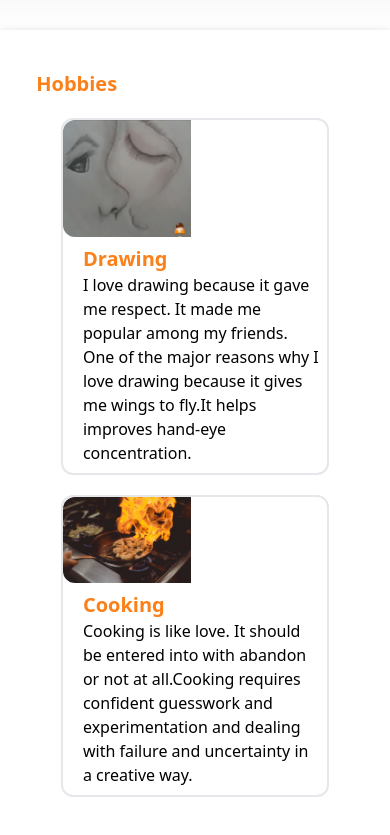
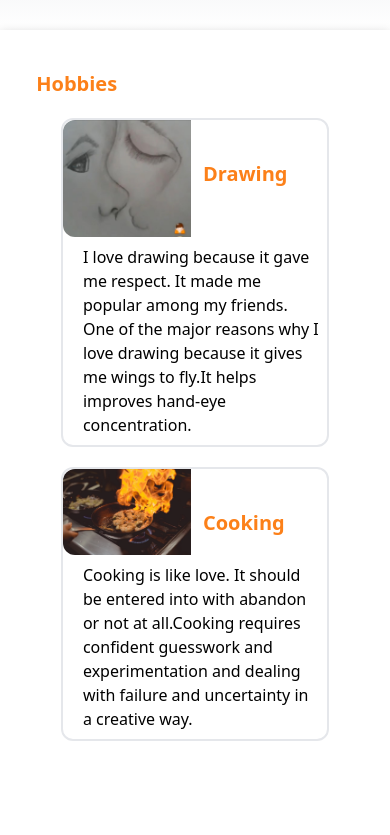
Before and after one commit to vigneshpandi2907/vignesh-portfolio, a React (Create React App) app: page / in a window 390 px wide. Shown: the part 2872-3707 px from the top of the page. After the commit the page ends 3653 px from the top, so only its background shows below. Built offline with nearby package versions, Linux system fonts and the light colour scheme; a web font is replaced by a local one; what @kamona/tailwindcss-perspective would draw is missing.

Commit message:
change the heading of the hobbies

```diff
--- a/src/components/Hobbies.js
+++ b/src/components/Hobbies.js
@@ -10,15 +10,22 @@ const Hobbies = (props) => {
       <div className="w-11/12">
         <p className="pb-5 pl-5 text-xl font-bold text-myColor">Hobbies</p>
         <div className="grid w-full h-full grid-cols-1 xl:grid-cols-2 ">
-          <div className="flex items-center justify-center mb-5 delay-75 xl:mb-0  ">
+          <div className="flex items-center justify-center mb-5 delay-75 xl:mb-0 hover:scale-100 ">
             <div className="flex-none w-9/12 border-2 sm:flex rounded-xl ">
+              <div className="flex sm:flex-none">
                 <img
                   src={drawing}
                   alt="cook"
                   className="w-32 bg-cover rounded-tl-xl rounded-bl-xl"
                 />
+                <p className="mt-10 ml-3 text-xl font-bold text-myColor sm:hidden">
+                  Drawing
+                </p>
+              </div>
               <div className="p-2 pl-5 ">
-                <p className="text-xl font-bold text-myColor ">Drawing</p>
+                <p className="hidden text-xl font-bold text-myColor sm:block">
+                  Drawing
+                </p>
 
                 <p>
                   I love drawing because it gave me respect. It made me popular
@@ -29,15 +36,22 @@ const Hobbies = (props) => {
               </div>
             </div>
           </div>
-          <div className="flex items-center justify-center  ">
-            <div className="flex-none w-9/12 border-2 sm:flex rounded-xl ">
+          <div className="flex items-center justify-center ">
+            <div className="flex-none w-9/12 border-2 sm:flex rounded-xl">
+              <div className="flex sm:flex-none">
                 <img
                   src={cooking}
                   alt="cook"
                   className="w-32 bg-cover rounded-tl-xl rounded-bl-xl"
                 />
+                <p className="mt-10 ml-3 text-xl font-bold text-myColor sm:hidden">
+                  Cooking
+                </p>
+              </div>
               <div className="p-2 pl-5">
-                <p className="text-xl font-bold text-myColor ">Cooking</p>
+                <p className="hidden text-xl font-bold text-myColor sm:block">
+                  Cooking
+                </p>
 
                 <p>
                   Cooking is like love. It should be entered into with abandon
```
Lines whose indentation alone changed are shown as unchanged.
